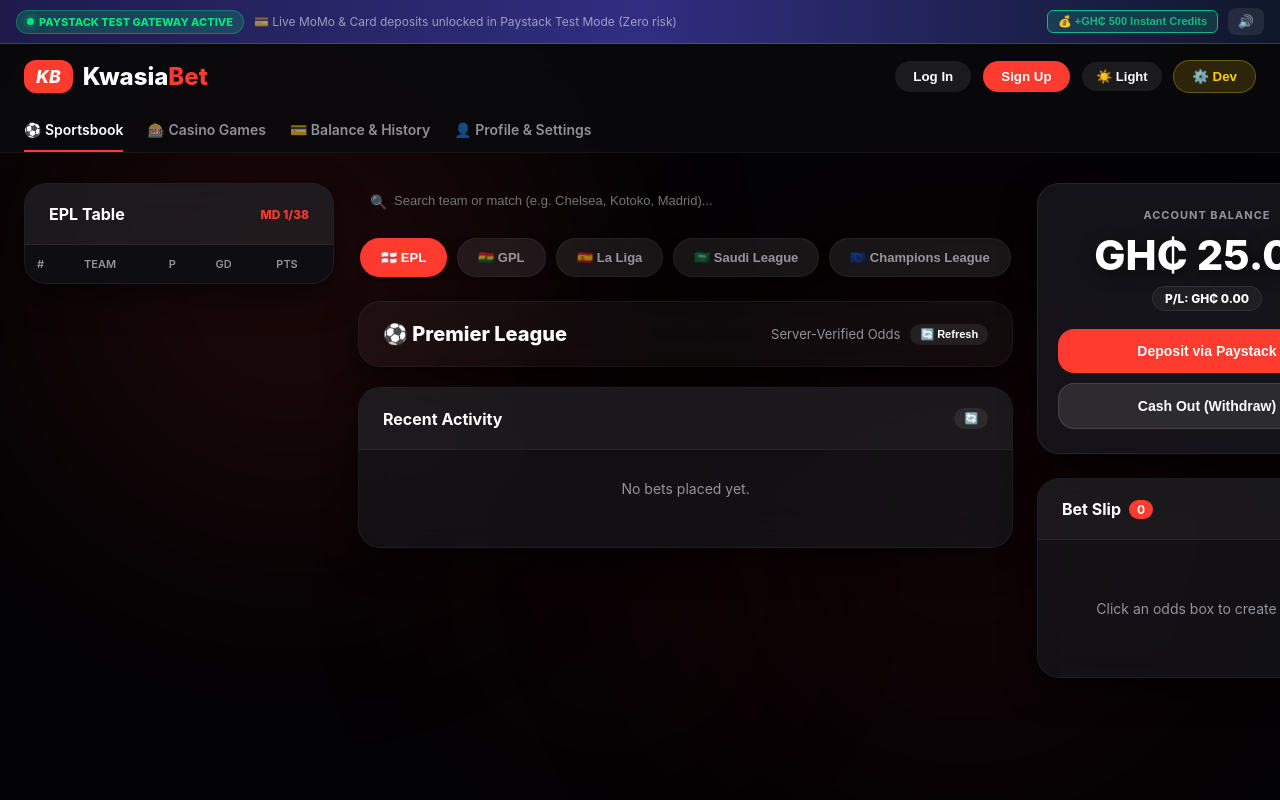
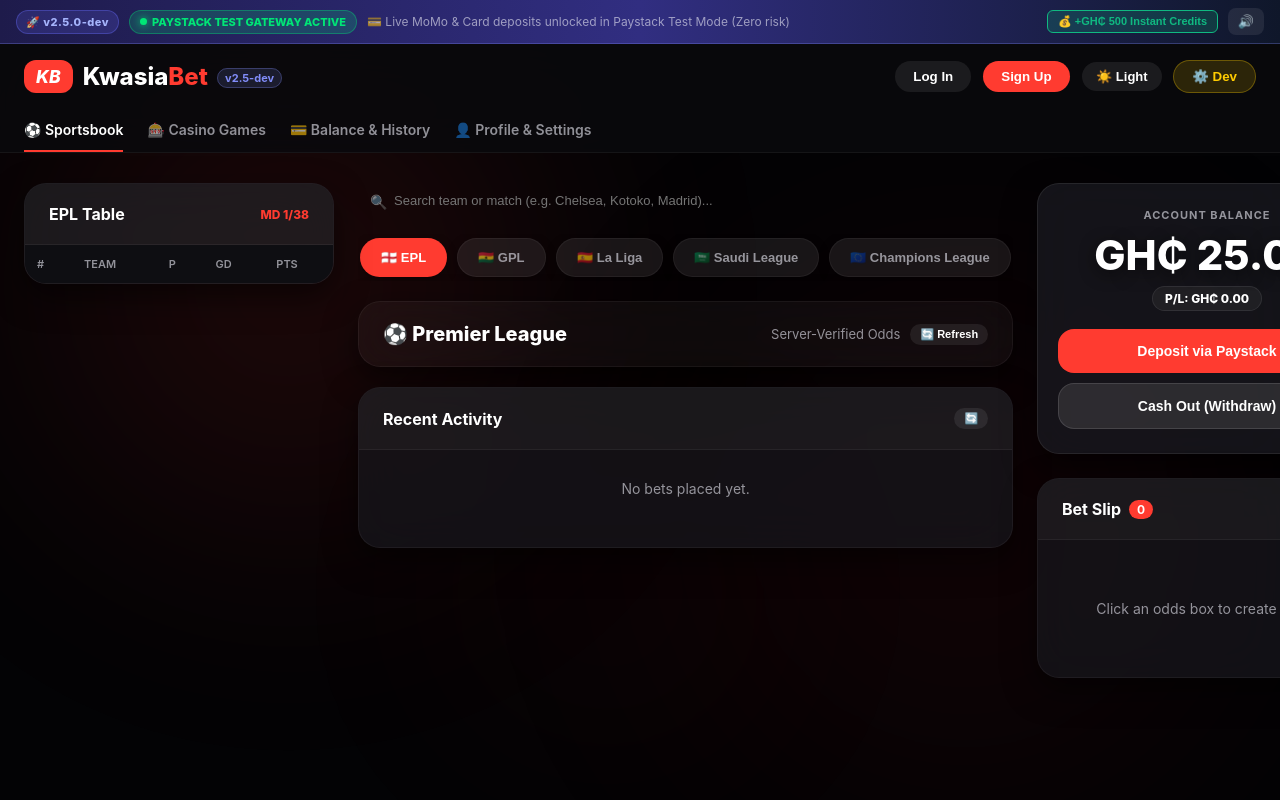
Before and after one commit to max-geoman/kwasiabet, a website: page IndexK.html in a window 1280 px wide. Shown: the top 800 px of the page. Drawn offline with Linux system fonts and the light colour scheme.

Commit message:
feat: add v2.5.0-dev version badge to site header and banner

```diff
--- a/IndexK.html
+++ b/IndexK.html
@@ -1090,7 +1090,10 @@
 
     <!-- UNLOCKED PAYSTACK TEST MODE STATUS BANNER -->
     <div class="platform-mode-banner">
-        <div style="display:flex; align-items:center; gap:10px;">
+        <div style="display:flex; align-items:center; gap:10px; flex-wrap:wrap;">
+            <span class="badge-pill info" style="font-size:11px; font-weight:800; padding:4px 9px; background:rgba(99,102,241,0.2); color:#a5b4fc; border:1px solid rgba(99,102,241,0.4); display:inline-flex; align-items:center; gap:4px; letter-spacing:0.5px;">
+                🚀 v2.5.0-dev
+            </span>
             <span class="badge-pill success" style="font-size:11px; font-weight:800; padding:4px 10px; background:rgba(0,230,118,0.18); color:#00e676; border:1px solid rgba(0,230,118,0.35); display:inline-flex; align-items:center; gap:5px;">
                 <span style="width:7px; height:7px; border-radius:50%; background:#00e676; display:inline-block; box-shadow:0 0 8px #00e676;"></span>
                 PAYSTACK TEST GATEWAY ACTIVE
@@ -1116,7 +1119,7 @@
         <div class="top-bar">
             <div class="logo-container" onclick="switchTab('sports')">
                 <div class="logo-box">KB</div>
-                <div class="logo-text">Kwasia<span>Bet</span></div>
+                <div class="logo-text">Kwasia<span>Bet</span> <span style="font-size:11px; font-weight:700; color:#818cf8; background:rgba(129,140,248,0.15); border:1px solid rgba(129,140,248,0.3); padding:2px 7px; border-radius:12px; vertical-align:middle; margin-left:4px;">v2.5-dev</span></div>
             </div>
             <div class="auth-bar" id="auth-controls">
                 <button class="auth-btn" onclick="openAuthModal('login')">Log In</button>
```
